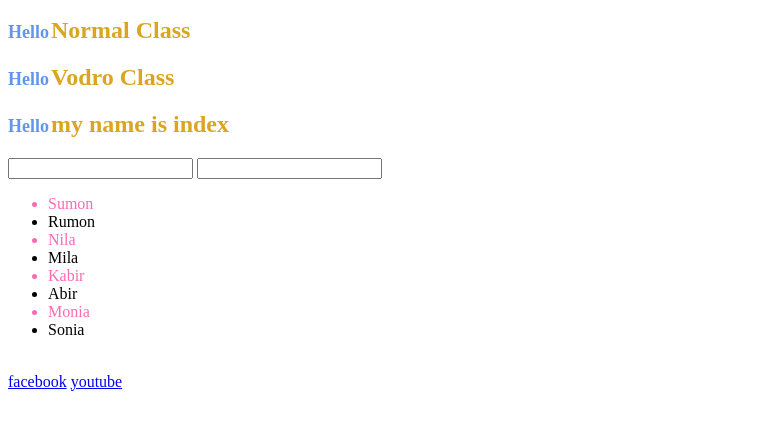
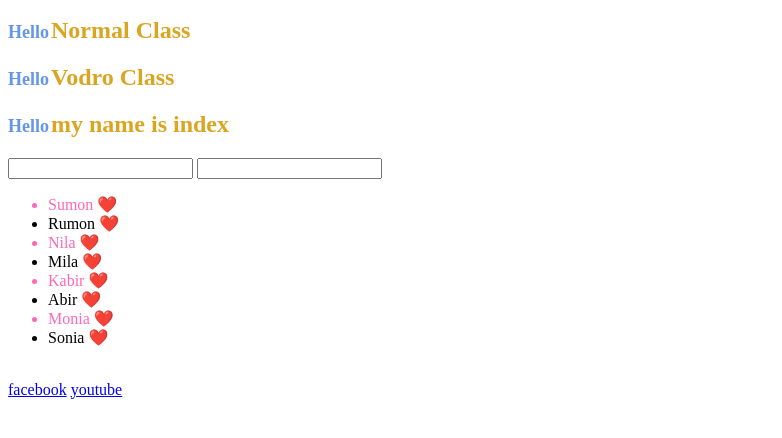
Before and after one commit to mahmud-hasan-git/CSS-Extra-hover-position-specificity-homework, a plain HTML site: page pseudo_class.html in a window 1280 px wide. Shown: the part 110-548 px from the top of the page, without its empty margins (0-782 px from the left). Drawn offline with Linux system fonts and the light colour scheme.

Commit message:
pseudo element added

```diff
--- a/pseudo_class.html
+++ b/pseudo_class.html
@@ -31,6 +31,11 @@ h2::before{
     color: cornflowerblue;
     padding-right: 2px;
 }
+li::after{
+    content: " ❤️";
+
+
+}
     </style>
 </head>
 <body>
```
